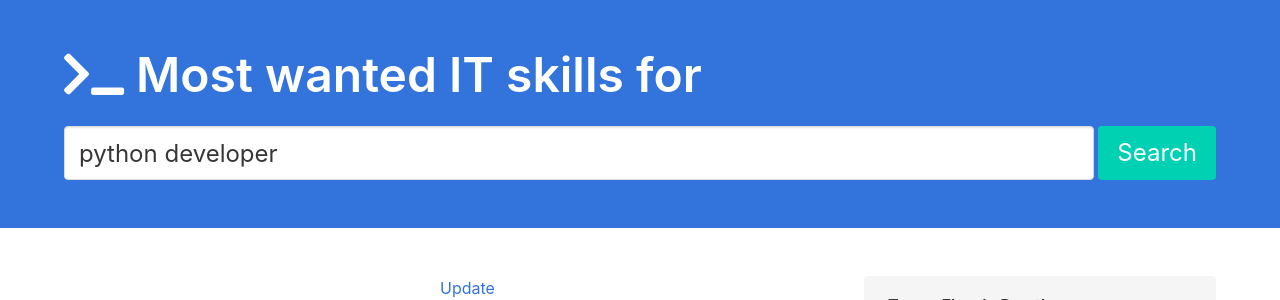
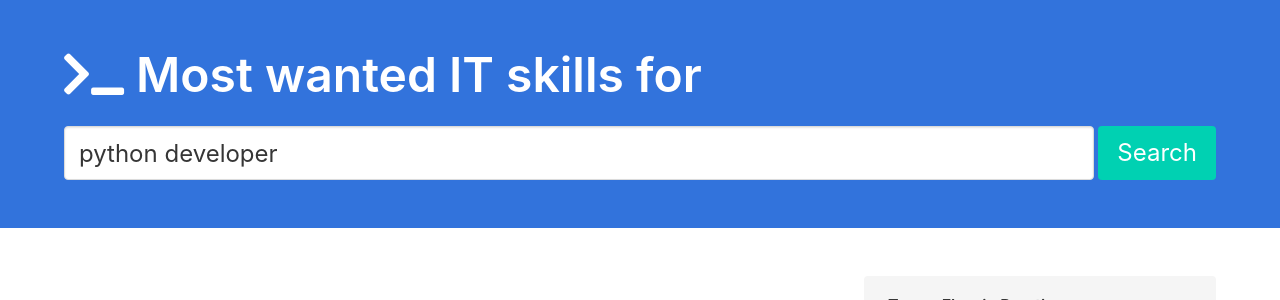
Before and after one commit to gmark4212/didactic-waffle, a Flask app: page / in a window 1280 px wide. Shown: the top 300 px of the page. Run offline with Flask 2, Linux system fonts and the light colour scheme; data that the repository does not hold is empty; a map, chart or similar area stays blank; some libraries are stand-ins or nearby versions.

```diff
--- a/templates/index.html
+++ b/templates/index.html
@@ -67,7 +67,6 @@
             </div>
 
             <div class="column">
-                <a @click.stop.prevent="renderChart">Update</a>
                 <pie-chart :skills="labels" :frequency="freqs"></pie-chart>
             </div>
 
```
